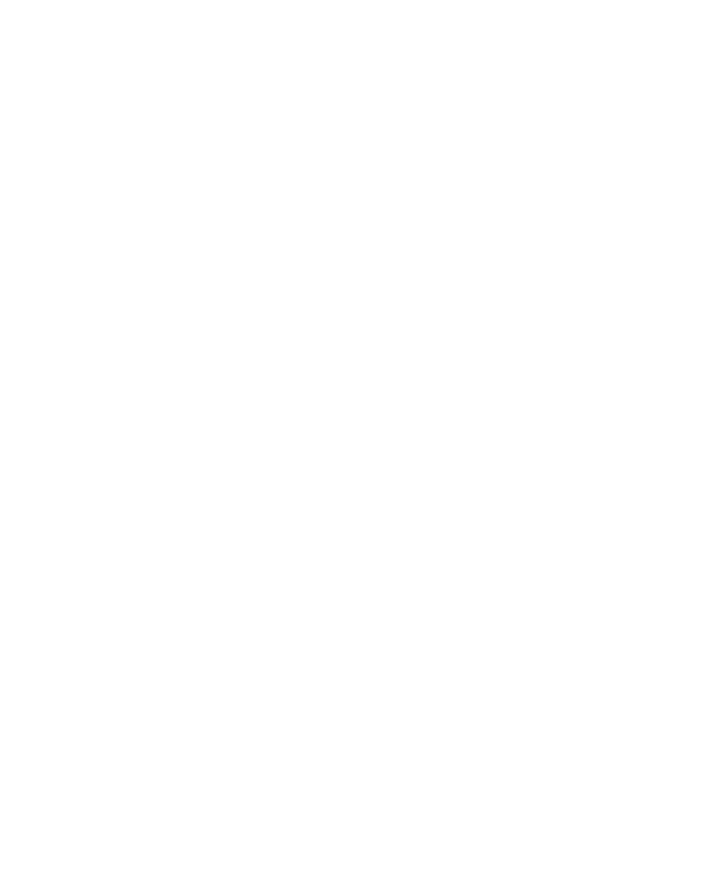
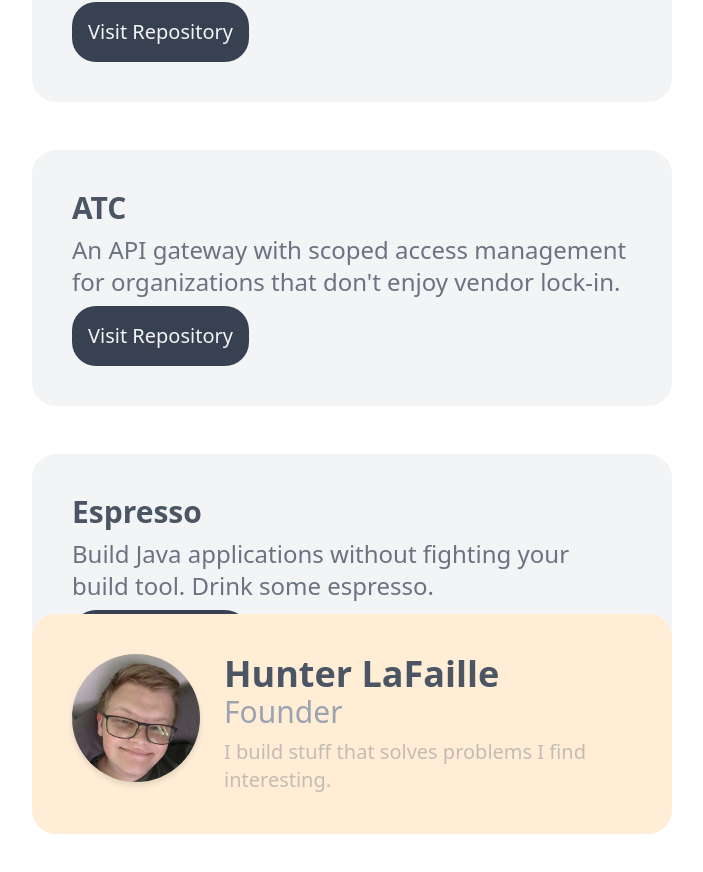
Before and after one commit to Kerosene-Labs/website, a SvelteKit app: page / in a window 1280 px wide. Shown: the part 1130-2002 px from the top of the page, without its empty margins (288-991 px from the left). Before the commit the page ends 800 px from the top, so only its background shows below. Built offline with nearby package versions, Linux system fonts and the light colour scheme.

Commit message:
trying out a single page model

```diff
--- a/src/lib/components/AllProjectCards.svelte
+++ /dev/null
@@ -1,32 +0,0 @@
-<script>
-	import ProjectCard from './cards/ProjectCard.svelte';
-</script>
-
-<div class="projectCards h-full">
-	<ProjectCard
-		name="Kindling"
-		description="The fuel that'll ignite your application. A programmable TLS HTTP/1.1 server with no dependencies."
-		repoUrl="https://github.com/Kerosene-Labs/kindling"
-	></ProjectCard>
-	<ProjectCard
-		name="ATC"
-		description="An API gateway with scoped access management for organizations that don't enjoy vendor lock-in."
-		repoUrl="https://github.com/Kerosene-Labs/atc"
-	></ProjectCard>
-	<ProjectCard
-		name="Arg"
-		description="The Argument Parser (arg) framework provides a clean and efficient way of handling command line arguments."
-		repoUrl="https://github.com/Kerosene-Labs/arg"
-	></ProjectCard>
-	<ProjectCard
-		name="Espresso"
-		description="Build Java applications without fighting your build tool. Drink some espresso."
-		repoUrl="https://github.com/Kerosene-Labs/espresso"
-	></ProjectCard>
-</div>
-
-<style lang="postcss">
-	.projectCards {
-		@apply flex flex-col gap-6 overflow-y-auto p-4;
-	}
-</style>
--- a/src/lib/components/buttons/Button.svelte
+++ b/src/lib/components/buttons/Button.svelte
@@ -9,9 +9,8 @@
 <style lang="postcss">
 	.btn {
 		@apply bg-gray-700 p-4 rounded-3xl;
-		@apply border border-gray-600;
 		@apply text-gray-100 font-medium text-xl;
-		@apply hover:bg-gray-600 hover:border-gray-500;
+		@apply hover:bg-orange-600;
 		@apply transition-all;
 		@apply w-fit;
 		@apply text-clip text-nowrap;
--- a/src/lib/components/cards/LandingCard.svelte
+++ b/src/lib/components/cards/LandingCard.svelte
@@ -1,37 +1,6 @@
 <script lang="ts">
-	import { onMount } from 'svelte';
 	import Button from '../buttons/Button.svelte';
-	import Modal from '../Modal.svelte';
-	import ProjectCardsGrid from '../AllProjectCards.svelte';
-	import { updateQueryParam } from '$lib/util/query';
-
-	let isProjectModalVisible: boolean = false;
-
-	onMount(() => {
-		handleQueryParameterChange();
-	});
-
-	function handleQueryParameterChange() {
-		if (typeof window !== 'undefined') {
-			const params = new URLSearchParams(window.location.search);
-			const modalType = params.get("modal");
-			if (modalType === "projects") {
-				isProjectModalVisible = true;
-			}
-		}
-	}
-
-	function setModalType(modalType: string) {
-		updateQueryParam("modal", modalType);
-		handleQueryParameterChange();
-	}
 </script>
-
-{#if isProjectModalVisible}
-	<Modal title="Our Projects" bind:isVisible={isProjectModalVisible}>
-		<ProjectCardsGrid></ProjectCardsGrid>
-	</Modal>
-{/if}
 
 <div class="landingCard">
 	<img
@@ -41,7 +10,14 @@
 	/>
 	<h1>Kerosene Labs</h1>
 	<p>Creating vendor independent solutions for micro or macro organizations.</p>
-	<Button on:click={() => setModalType("projects")} text="What We Do"></Button>
+	<Button
+		text="What We Do"
+		on:click={() => {
+			document
+				.getElementById('projectCards')
+				?.scrollIntoView({ behavior: 'smooth', block: 'start', inline: 'nearest' });
+		}}
+	></Button>
 </div>
 
 <style lang="postcss">
--- /dev/null
+++ b/src/lib/components/cards/MemberCard.svelte
@@ -0,0 +1,43 @@
+<script lang="ts">
+	export let name: string;
+	export let position: string;
+	export let description: string;
+	export let memberPhotoUrl: string;
+</script>
+
+<div class="card">
+	<div class="flex flex-row gap-6">
+		<img src={memberPhotoUrl} alt={name + ' photo'} class="memberImage" />
+		<div class="flex flex-col justify-center">
+			<h1>{name}</h1>
+			<p class="position">{position}</p>
+			<p class="description">{description}</p>
+		</div>
+	</div>
+</div>
+
+<style lang="postcss">
+	.card {
+		@apply bg-orange-100 rounded-3xl p-10;
+		@apply transition-all duration-[350ms];
+		@apply hover:bg-orange-200;
+	}
+
+	.memberImage {
+		@apply rounded-full drop-shadow-md;
+		@apply w-[8rem] h-[8rem];
+	}
+
+	h1 {
+		@apply text-gray-600 font-bold text-4xl;
+	}
+
+	.position {
+		@apply text-gray-400 font-medium text-3xl;
+		@apply pb-2;
+	}
+
+	.description {
+		@apply text-gray-500/40 font-medium text-xl;
+	}
+</style>
--- a/src/lib/components/cards/ProjectCard.svelte
+++ b/src/lib/components/cards/ProjectCard.svelte
@@ -1,30 +1,37 @@
 <script lang="ts">
+	import Button from '../buttons/Button.svelte';
+
 	export let name: string;
 	export let repoUrl: string;
 	export let description: string;
 </script>
 
 <div class="projectCard">
-	<div class="projectCardBody flex flex-col">
+	<div class="flex flex-col gap-2">
 		<h1>{name}</h1>
 		<p>{description}</p>
+		<Button
+			on:click={() => {
+				window.open(repoUrl);
+			}}
+			text="Visit Repository"
+		></Button>
 	</div>
 </div>
 
 <style lang="postcss">
 	.projectCard {
-		@apply bg-gray-500 border border-slate-400 rounded-3xl p-8;
-	}
-
-	.projectCardBody {
-		@aply flex flex-row;
+		@apply bg-gray-100 rounded-3xl p-10;
+		@apply transition-all duration-[350ms];
+		@apply hover:bg-orange-100;
+		@apply w-full;
 	}
 
 	h1 {
-		@apply text-gray-200 font-bold text-3xl;
+		@apply text-gray-600 font-bold text-3xl;
 	}
 
 	p {
-		@apply text-gray-300 font-medium text-2xl;
+		@apply text-gray-500 font-medium text-2xl;
 	}
 </style>
--- a/src/routes/+page.svelte
+++ b/src/routes/+page.svelte
@@ -1,10 +1,37 @@
 <script>
 	import LandingCard from '$lib/components/cards/LandingCard.svelte';
+	import MemberCard from '$lib/components/cards/MemberCard.svelte';
+	import ProjectCard from '$lib/components/cards/ProjectCard.svelte';
 </script>
 
 <div class="page">
-	<div class="w-1/2">
+	<div class="h-screen w-1/2">
 		<LandingCard></LandingCard>
+	</div>
+	<div class="h-screen project-cards" id="projectCards">
+		<ProjectCard
+			name="Kindling"
+			description="The fuel that'll ignite your application. A programmable TLS HTTP/1.1 server with no dependencies."
+			repoUrl="https://github.com/Kerosene-Labs/kindling"
+		></ProjectCard>
+		<ProjectCard
+			name="ATC"
+			description="An API gateway with scoped access management for organizations that don't enjoy vendor lock-in."
+			repoUrl="https://github.com/Kerosene-Labs/atc"
+		></ProjectCard>
+		<ProjectCard
+			name="Espresso"
+			description="Build Java applications without fighting your build tool. Drink some espresso. "
+			repoUrl="https://github.com/Kerosene-Labs/espresso"
+		></ProjectCard>
+	</div>
+	<div class="h-screen about-us-cards">
+		<MemberCard
+			name="Hunter LaFaille"
+			position="Founder"
+			description="I build stuff that solves problems I find interesting."
+			memberPhotoUrl="/memberPhotos/hlafaille.jpeg"
+		></MemberCard>
 	</div>
 </div>
 
@@ -13,4 +40,14 @@
 		@apply mt-12;
 		@apply flex flex-col items-center w-full;
 	}
+	.project-cards {
+		@apply pt-24;
+		@apply lg:w-1/2;
+		@apply flex flex-col items-center gap-12;
+	}
+	.about-us-cards {
+		@apply pt-24;
+		@apply lg:w-1/2;
+		@apply flex flex-col items-center gap-12;
+	}
 </style>
```
Also changed, not shown: static/memberPhotos/hlafaille.jpeg (added).
